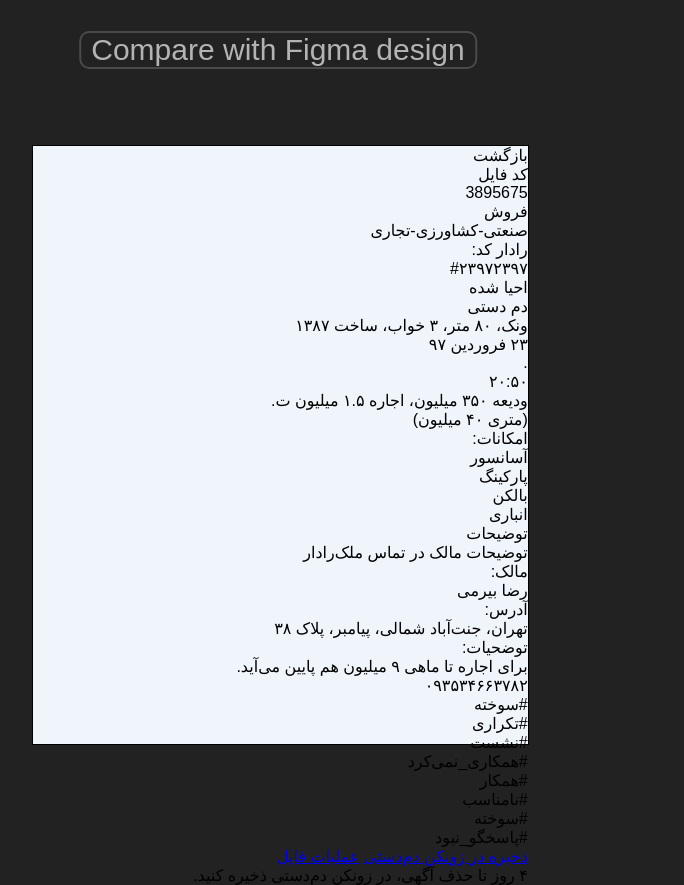
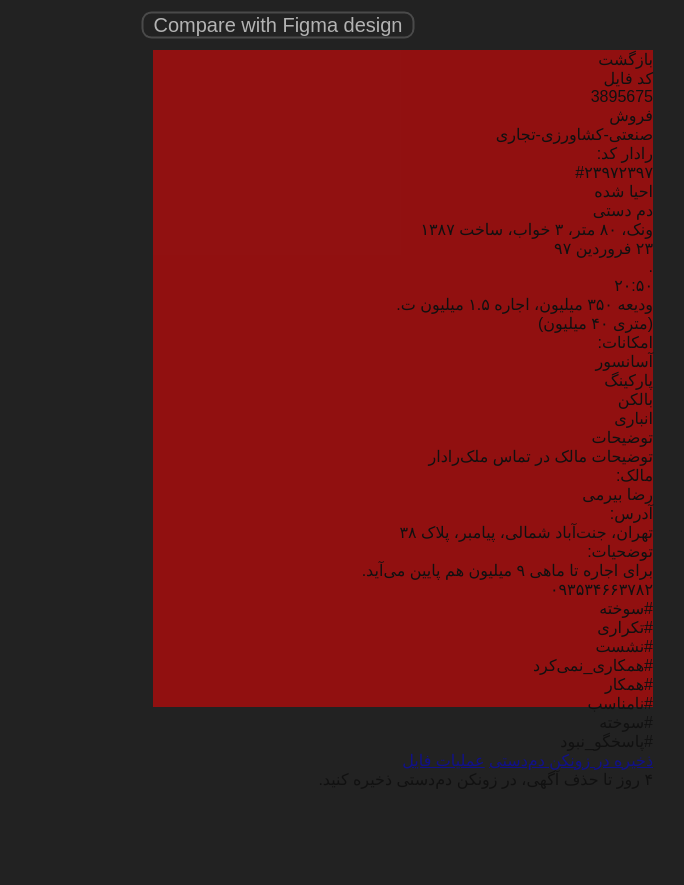
Before and after one commit to Ali-Sdg90/MLK-Zunecans-Redesign, a plain HTML site: page info.html in a window 1280 px wide. Shown: the whole page, without its empty margins (362-1046 px from the left). After the commit the page ends 800 px from the top, so only its background shows below. Drawn offline with Linux system fonts and the light colour scheme; a web font is replaced by a local one.

Commit message:
Add Info page "page-container"

```diff
--- a/Info-Style/styles/_extra.scss
+++ b/Info-Style/styles/_extra.scss
@@ -15,22 +15,13 @@ body {
     overflow: hidden;
 }
 
-.page-container {
-    margin-top: 90px;
-    margin-left: 5px;
-    width: 496.5px;
-    height: 600px;
-    border: 1px solid black;
-    background-color: rgb(239, 245, 251);
-}
-
 .compare-btn {
     position: absolute;
-    top: 50px;
+    top: 25px;
     left: 50%;
     transform: translate(-50%, -50%);
     color: rgb(216, 216, 216);
-    font-size: 30px;
+    font-size: 20px;
     text-decoration: none;
     border: 2px solid rgba(172, 172, 172, 0.366);
     padding: 0 10px;
--- a/Info-Style/styles/style.scss
+++ b/Info-Style/styles/style.scss
@@ -16,14 +16,14 @@
     font-display: swap;
 }
 
-.ad-container {
-    margin: 5px;
-    position: relative;
-    border: solid 1px #dde4ea;
-    outline: solid 1px #dde4ea;
-    outline-offset: 0px;
-    max-width: 500px;
-    background-color: #fff;
-    border-radius: 12px;
-    padding: 3px 0 10px;
+.page-container {
+    position: absolute;
+    top: 0;
+    top: 50px;
+    left: 515px;
+    width: 500px;
+    height: 657px;
+    background-color: red;
+    opacity: 0.5;
+    z-index: 10;
 }
```
Also changed, not shown: Info-Style/styles/style.css, 1 other file.
